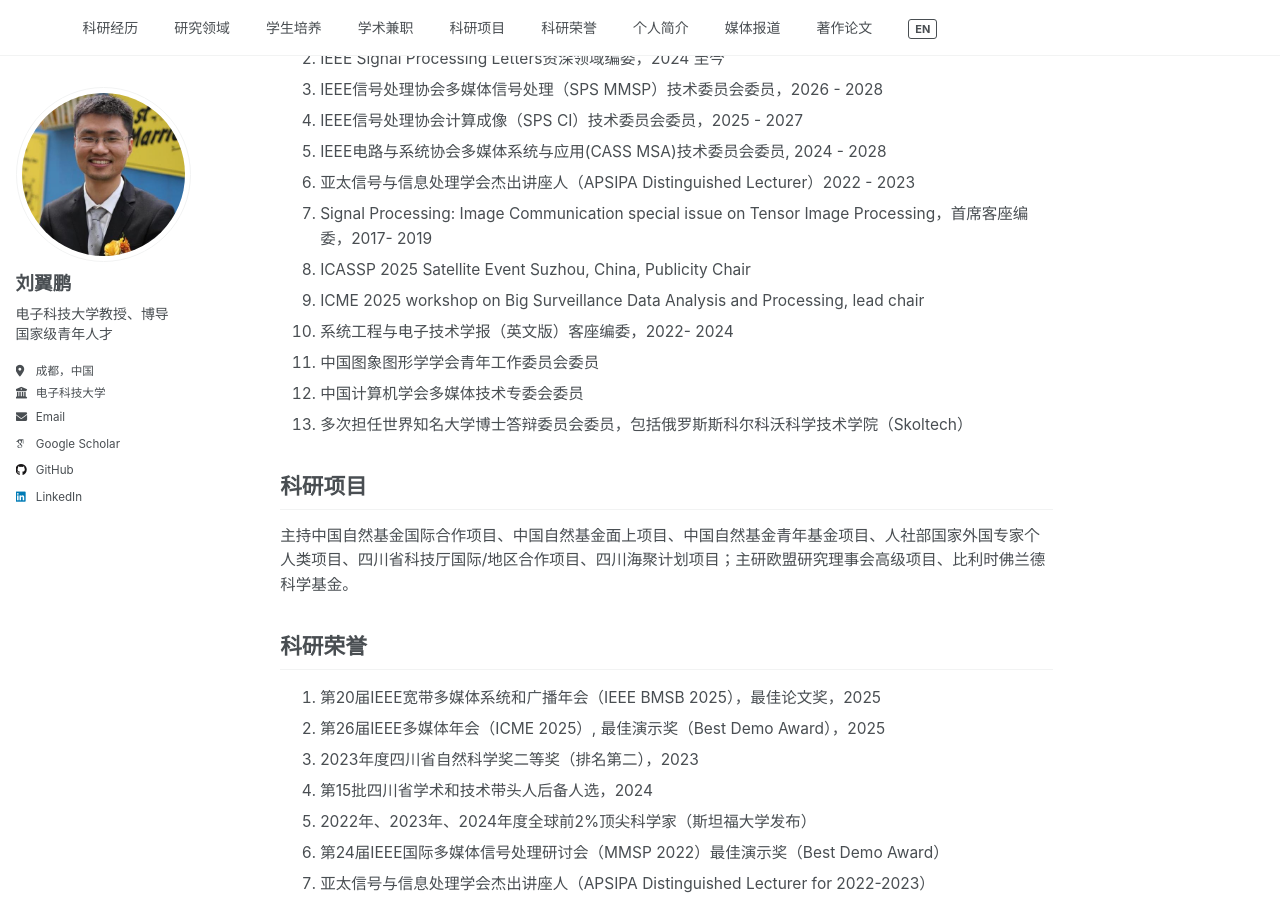
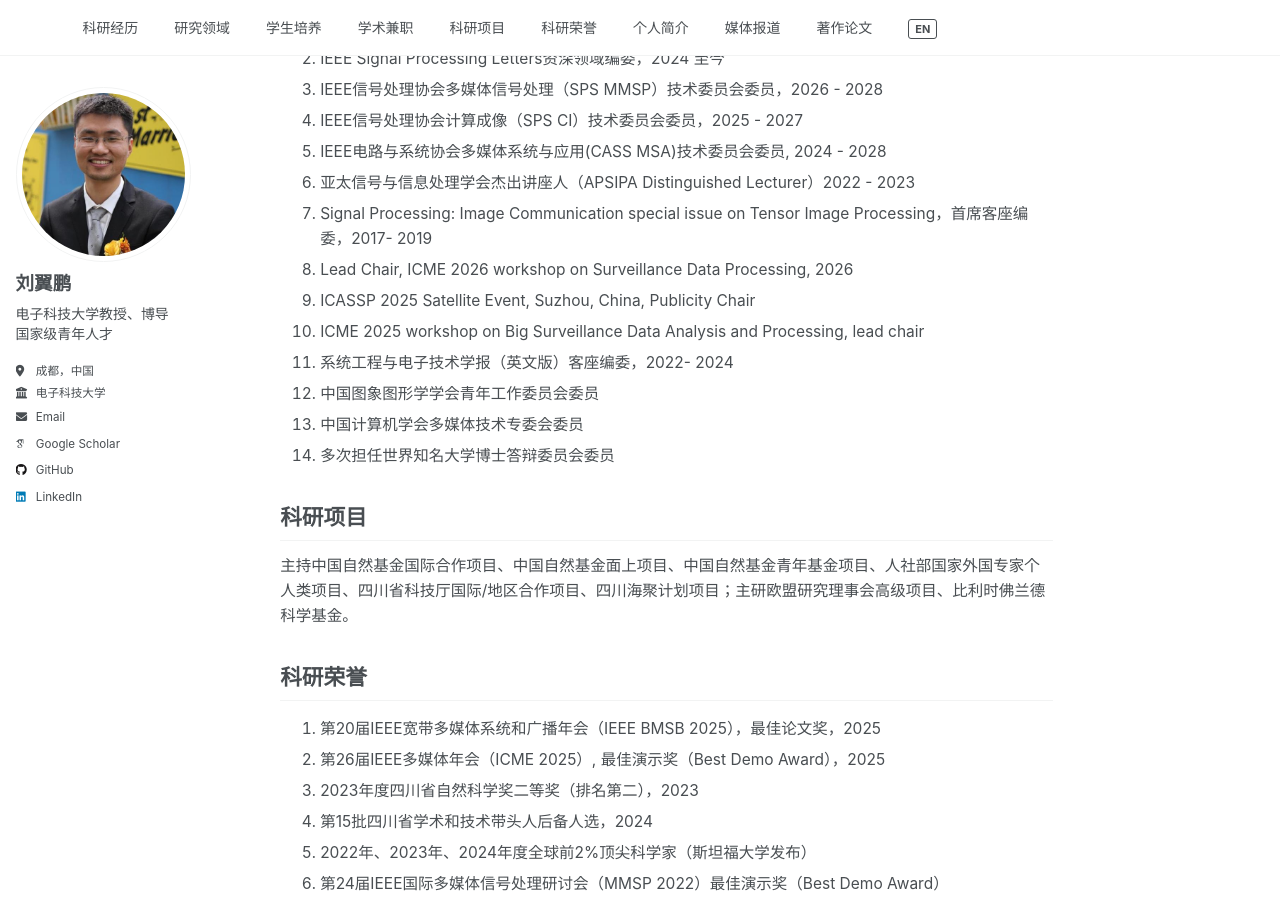
Before and after one commit to yipengliu/yipengliu.github.io, a Jekyll site: the page built from _pages/main-zh.md, in a window 1280 px wide and 900 px high, scrolled down 1117 px. Built offline with Jekyll 4.4.1, drawn with Linux system fonts in a browser that asks for light colours; some web fonts are replaced.

Commit message:
Update committee roles and event details in main-zh.md

```diff
--- a/_pages/main-zh.md
+++ b/_pages/main-zh.md
@@ -47,12 +47,13 @@
 5. IEEE电路与系统协会多媒体系统与应用(CASS MSA)技术委员会委员, 2024 - 2028
 6. 亚太信号与信息处理学会杰出讲座人（APSIPA Distinguished  Lecturer）2022 - 2023
 7. Signal Processing: Image Communication special issue on Tensor Image Processing，首席客座编委，2017- 2019
-8. ICASSP 2025 Satellite Event Suzhou, China, Publicity Chair
-9. ICME 2025 workshop on Big Surveillance Data Analysis and Processing, lead chair
-10. 系统工程与电子技术学报（英文版）客座编委，2022- 2024
-11. 中国图象图形学学会青年工作委员会委员
-12. 中国计算机学会多媒体技术专委会委员
-13. 多次担任世界知名大学博士答辩委员会委员，包括俄罗斯斯科尔科沃科学技术学院（Skoltech）
+8. Lead Chair, ICME 2026 workshop on Surveillance Data Processing, 2026
+9. ICASSP 2025 Satellite Event, Suzhou, China, Publicity Chair
+10. ICME 2025 workshop on Big Surveillance Data Analysis and Processing, lead chair
+11. 系统工程与电子技术学报（英文版）客座编委，2022- 2024
+12. 中国图象图形学学会青年工作委员会委员
+13. 中国计算机学会多媒体技术专委会委员
+14. 多次担任世界知名大学博士答辩委员会委员
 
 ## <a id="科研项目"></a>科研项目
 
```
